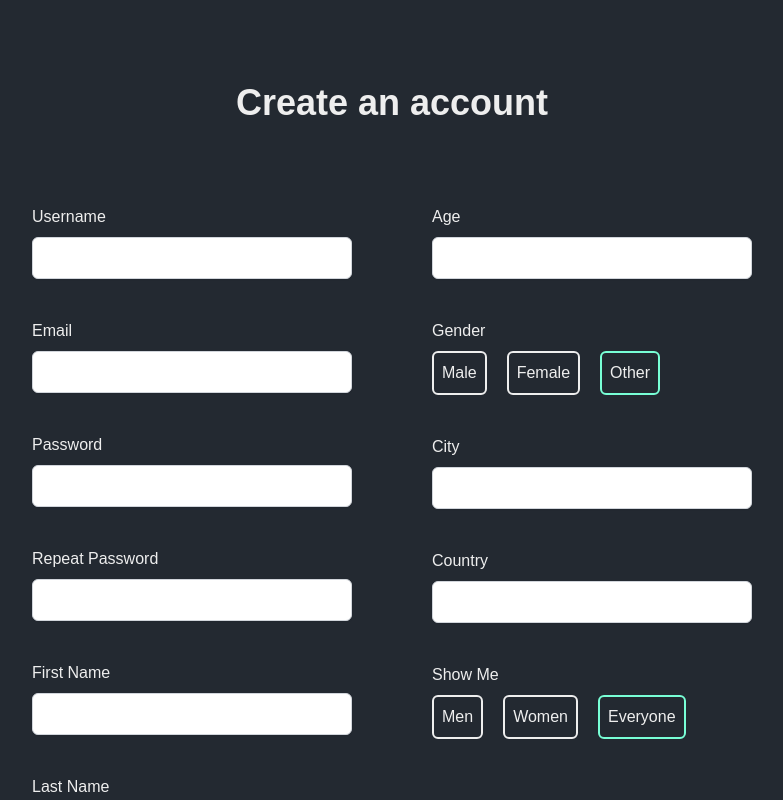
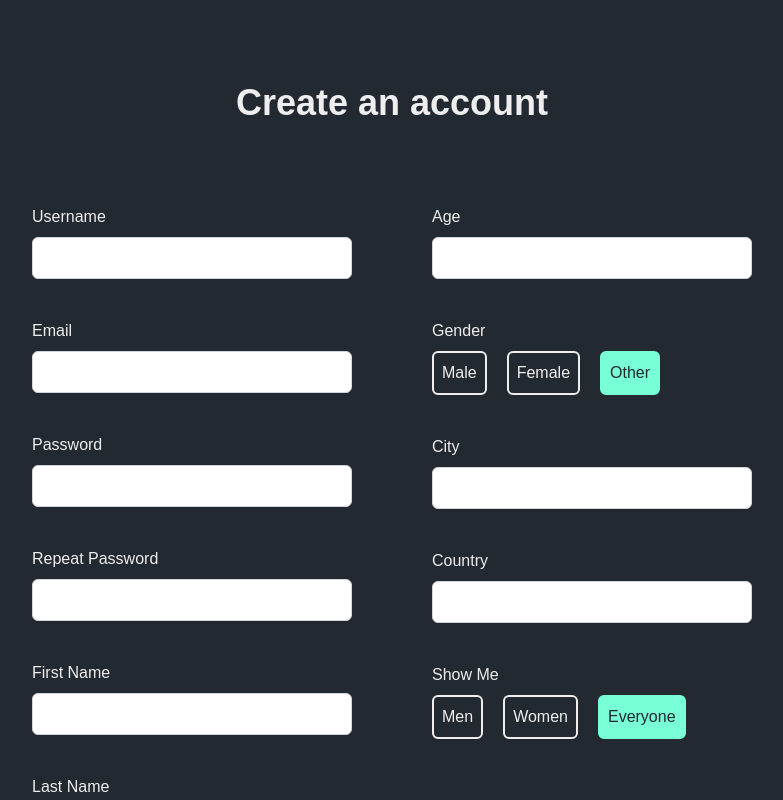
Before and after one commit to JuhoKangas/matcha, a React (Create React App) app in the folder client/: page /register in a window 1280 px wide. Shown: the top 800 px of the page, without its empty margins (248-1031 px from the left). Built offline with nearby package versions, Linux system fonts and the light colour scheme; no server answers.

Commit message:
Modify registration form styling.

```diff
--- a/client/src/routes/Register.js
+++ b/client/src/routes/Register.js
@@ -286,7 +286,7 @@ const Register = () => {
                         checked={formData.genderIdentity === "male"}
                         onChange={handleChange}
                       />
-                      <div className="peer-checked:border-bang-bang font-montserrat mt-2 text-almost-white border-solid border-2 border-almost-white rounded-md p-2">
+                      <div className="peer-checked:border-bang-bang peer-checked:bg-bang-bang peer-checked:text-almost-black font-montserrat mt-2 text-almost-white border-solid border-2 border-almost-white rounded-md p-2">
                         Male
                       </div>
                     </label>
@@ -300,7 +300,7 @@ const Register = () => {
                         checked={formData.genderIdentity === "female"}
                         onChange={handleChange}
                       />
-                      <div className="peer-checked:border-bang-bang font-montserrat mt-2 text-almost-white mr-5 ml-5 border-solid border-2 border-almost-white rounded-md p-2">
+                      <div className="peer-checked:border-bang-bang peer-checked:bg-bang-bang peer-checked:text-almost-black font-montserrat mt-2 text-almost-white mr-5 ml-5 border-solid border-2 border-almost-white rounded-md p-2">
                         Female
                       </div>
                     </label>
@@ -314,7 +314,7 @@ const Register = () => {
                         checked={formData.genderIdentity === "other"}
                         onChange={handleChange}
                       />
-                      <div className="peer-checked:border-bang-bang font-montserrat mt-2 text-almost-white border-solid border-2 border-almost-white rounded-md p-2">
+                      <div className="peer-checked:border-bang-bang peer-checked:bg-bang-bang peer-checked:text-almost-black font-montserrat mt-2 text-almost-white border-solid border-2 border-almost-white rounded-md p-2">
                         Other
                       </div>
                     </label>
@@ -392,7 +392,7 @@ const Register = () => {
                       checked={formData.genderInterest === "male"}
                       onChange={handleChange}
                     />
-                    <div className="peer-checked:border-bang-bang font-montserrat mb-12 text-almost-white border-solid border-2 border-almost-white rounded-md p-2">
+                    <div className="peer-checked:border-bang-bang peer-checked:bg-bang-bang peer-checked:text-almost-black font-montserrat mb-12 text-almost-white border-solid border-2 border-almost-white rounded-md p-2">
                       Men
                     </div>
                   </label>
@@ -406,7 +406,7 @@ const Register = () => {
                       checked={formData.genderInterest === "female"}
                       onChange={handleChange}
                     />
-                    <div className="peer-checked:border-bang-bang font-montserrat mb-12 mr-5 ml-5 text-almost-white border-solid border-2 border-almost-white rounded-md p-2">
+                    <div className="peer-checked:border-bang-bang peer-checked:bg-bang-bang peer-checked:text-almost-black font-montserrat mb-12 mr-5 ml-5 text-almost-white border-solid border-2 border-almost-white rounded-md p-2">
                       Women
                     </div>
                   </label>
@@ -420,7 +420,7 @@ const Register = () => {
                       checked={formData.genderInterest === "everyone"}
                       onChange={handleChange}
                     />
-                    <div className="peer-checked:border-bang-bang font-montserrat mb-12 text-almost-white border-solid border-2 border-almost-white rounded-md p-2">
+                    <div className="peer-checked:border-bang-bang peer-checked:bg-bang-bang peer-checked:text-almost-black font-montserrat mb-12 text-almost-white border-solid border-2 border-almost-white rounded-md p-2">
                       Everyone
                     </div>
                   </label>
```
